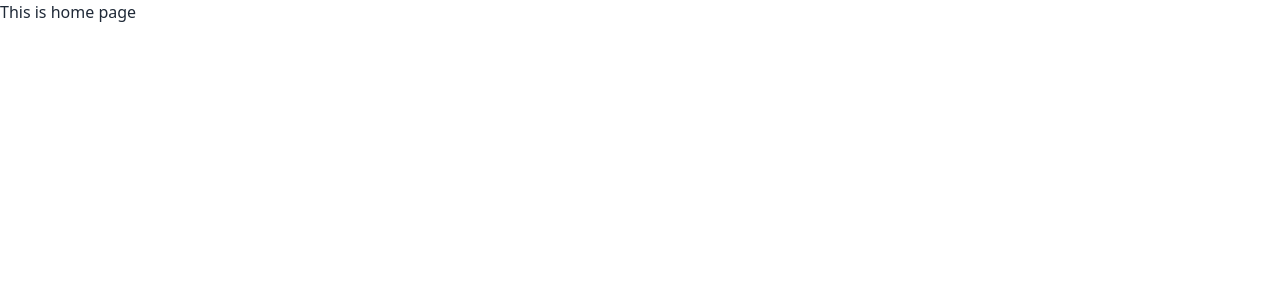
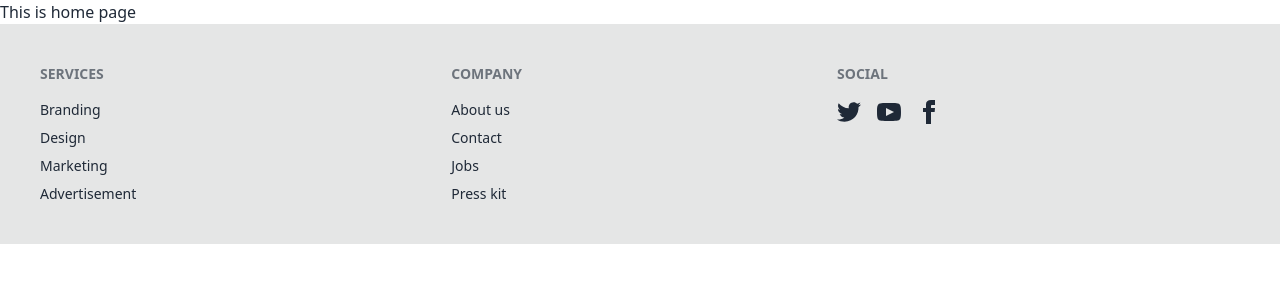
Before and after one commit to AnisurRahman06046/c_hub, a React (Vite) app: page / in a window 1280 px wide. Shown: the top 300 px of the page. Built offline with nearby package versions, Linux system fonts and the light colour scheme.

Commit message:
footer is added

```diff
--- /dev/null
+++ b/src/components/Footer/Footer.jsx
@@ -0,0 +1,60 @@
+function Footer() {
+  return (
+    <footer className="footer p-10 bg-base-300 text-base-content">
+      <nav>
+        <h6 className="footer-title">Services</h6>
+        <a className="link link-hover">Branding</a>
+        <a className="link link-hover">Design</a>
+        <a className="link link-hover">Marketing</a>
+        <a className="link link-hover">Advertisement</a>
+      </nav>
+      <nav>
+        <h6 className="footer-title">Company</h6>
+        <a className="link link-hover">About us</a>
+        <a className="link link-hover">Contact</a>
+        <a className="link link-hover">Jobs</a>
+        <a className="link link-hover">Press kit</a>
+      </nav>
+      <nav>
+        <h6 className="footer-title">Social</h6>
+        <div className="grid grid-flow-col gap-4">
+          <a>
+            <svg
+              xmlns="http://www.w3.org/2000/svg"
+              width="24"
+              height="24"
+              viewBox="0 0 24 24"
+              className="fill-current"
+            >
+              <path d="M24 4.557c-.883.392-1.832.656-2.828.775 1.017-.609 1.798-1.574 2.165-2.724-.951.564-2.005.974-3.127 1.195-.897-.957-2.178-1.555-3.594-1.555-3.179 0-5.515 2.966-4.797 6.045-4.091-.205-7.719-2.165-10.148-5.144-1.29 2.213-.669 5.108 1.523 6.574-.806-.026-1.566-.247-2.229-.616-.054 2.281 1.581 4.415 3.949 4.89-.693.188-1.452.232-2.224.084.626 1.956 2.444 3.379 4.6 3.419-2.07 1.623-4.678 2.348-7.29 2.04 2.179 1.397 4.768 2.212 7.548 2.212 9.142 0 14.307-7.721 13.995-14.646.962-.695 1.797-1.562 2.457-2.549z"></path>
+            </svg>
+          </a>
+          <a>
+            <svg
+              xmlns="http://www.w3.org/2000/svg"
+              width="24"
+              height="24"
+              viewBox="0 0 24 24"
+              className="fill-current"
+            >
+              <path d="M19.615 3.184c-3.604-.246-11.631-.245-15.23 0-3.897.266-4.356 2.62-4.385 8.816.029 6.185.484 8.549 4.385 8.816 3.6.245 11.626.246 15.23 0 3.897-.266 4.356-2.62 4.385-8.816-.029-6.185-.484-8.549-4.385-8.816zm-10.615 12.816v-8l8 3.993-8 4.007z"></path>
+            </svg>
+          </a>
+          <a>
+            <svg
+              xmlns="http://www.w3.org/2000/svg"
+              width="24"
+              height="24"
+              viewBox="0 0 24 24"
+              className="fill-current"
+            >
+              <path d="M9 8h-3v4h3v12h5v-12h3.642l.358-4h-4v-1.667c0-.955.192-1.333 1.115-1.333h2.885v-5h-3.808c-3.596 0-5.192 1.583-5.192 4.615v3.385z"></path>
+            </svg>
+          </a>
+        </div>
+      </nav>
+    </footer>
+  );
+}
+
+export default Footer;
--- a/src/components/Root/Root.jsx
+++ b/src/components/Root/Root.jsx
@@ -1,9 +1,11 @@
 import { Outlet } from "react-router-dom";
+import Footer from "../Footer/Footer";
 
 function Root() {
   return (
     <div>
       <Outlet />
+      <Footer />
     </div>
   );
 }
```
